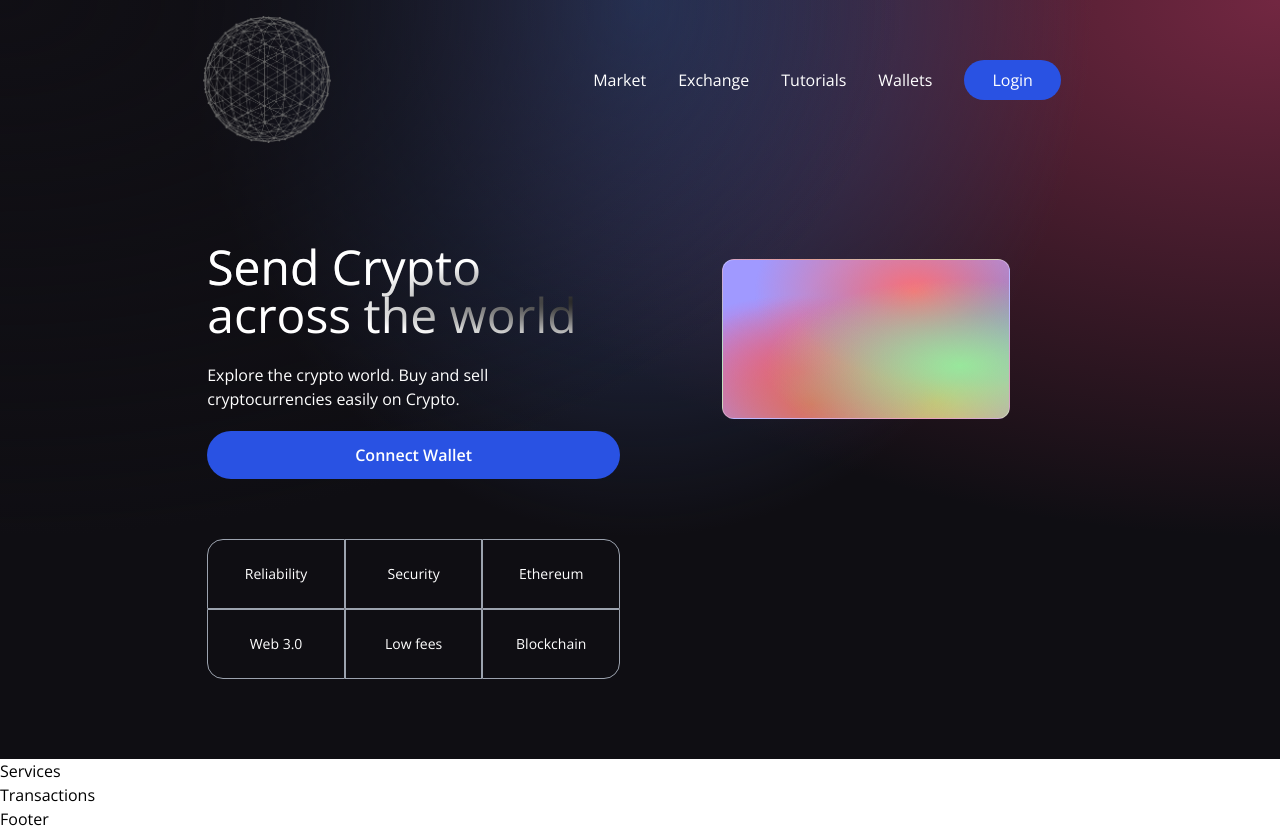
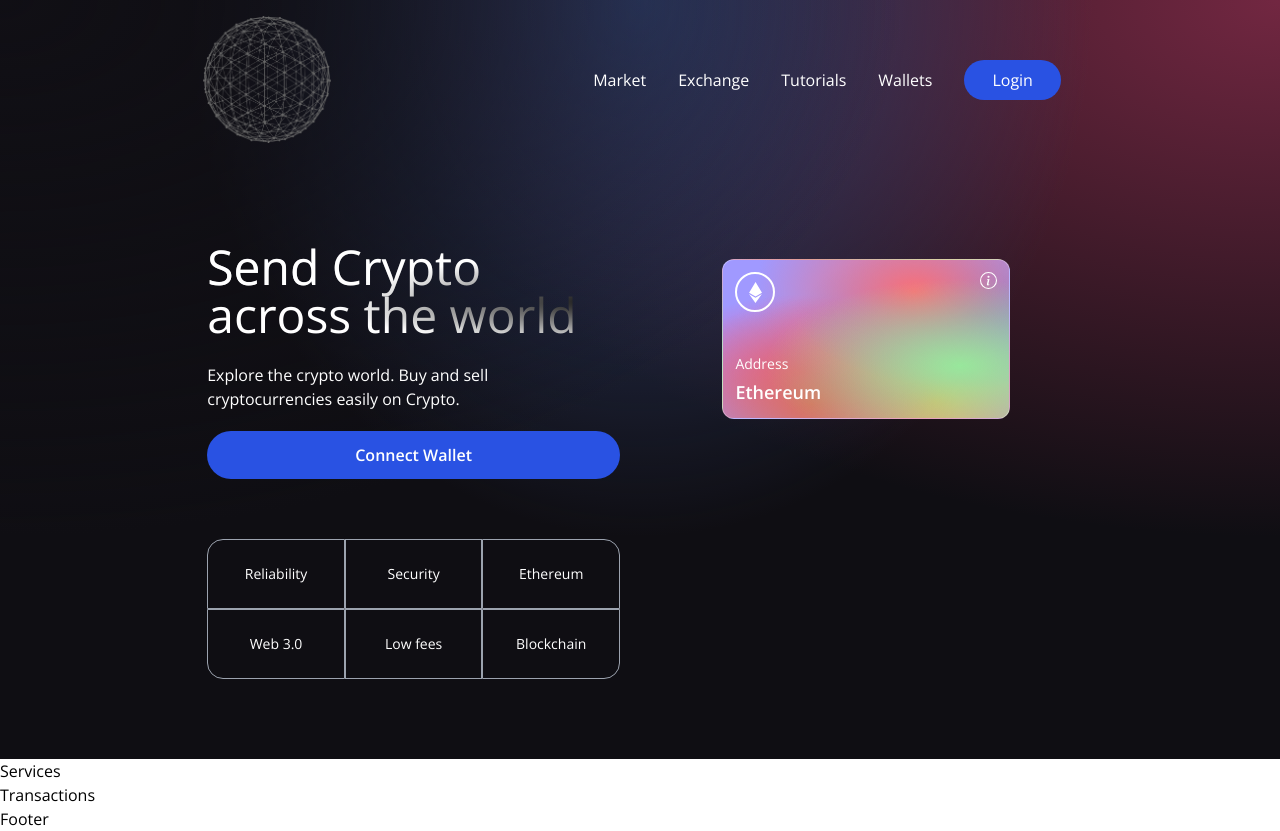
Before and after one commit to MaximEYakovlev/Web-3.0-App, a React (Vite) app in the folder client/: page / in a window 1280 px wide. Built offline with nearby package versions, Linux system fonts and the light colour scheme.

Commit message:
client / Welcome.jsx: added some attributes to the bank card image

```diff
--- a/client/src/components/Welcome.jsx
+++ b/client/src/components/Welcome.jsx
@@ -38,7 +38,20 @@ const Welcome = () => {
         </div>
         <div className="flex flex-col flex-1 items-center justify-start w-full md:mt-0 mt-10">
           <div className="p-3 justify-end items-start flex-col rounded-xl h-40 sm:w-72 w-full my-5 eth-card white-glassmorphism">
-
+            <div className="flex justify-between flex-col w-full h-full">
+              <div className="flex justify-between items-start">
+                <div className="w-10 h-10 rounded-full border-2 border-white flex justify-center items-center">
+                  <SiEthereum fontSize={21} color="#fff" />
+                </div>
+                <BsInfoCircle fontSize={17} color="#fff" />
+              </div>
+              <div>
+                <p className="text-white font-light text-sm">Address</p>
+                <p className="text-white font-semibold text-lg mt-1">
+                  Ethereum
+                </p>
+              </div>
+            </div>
           </div>
         </div>
       </div>
```
